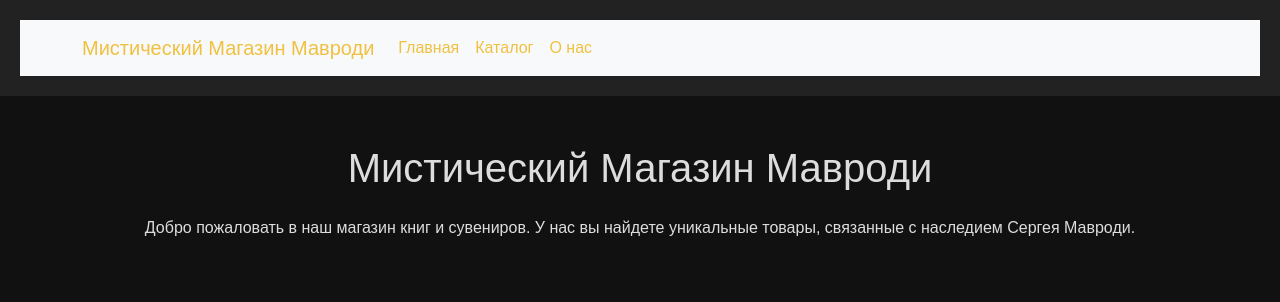
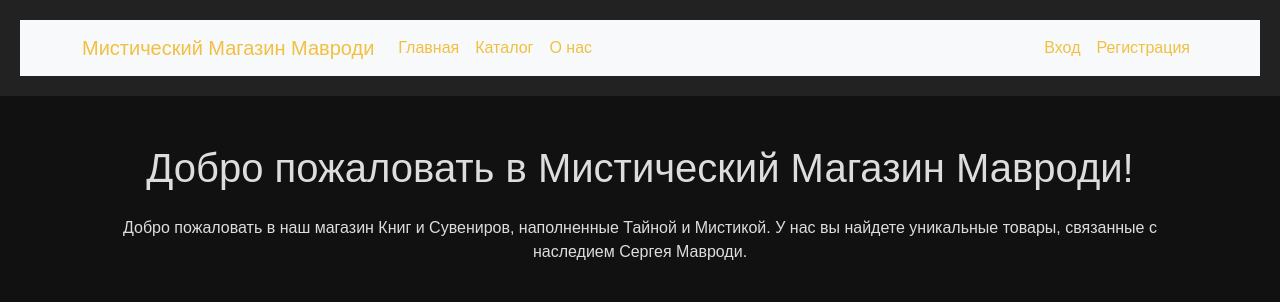
Before and after one commit to IgorStrez/g-40-shop-frontend, a React (Vite) app: page / in a window 1280 px wide. Shown: the top 302 px of the page. Built offline with nearby package versions, Linux system fonts and the light colour scheme.

Commit message:
Initial commit

```diff
--- a/src/components/Header.tsx
+++ b/src/components/Header.tsx
@@ -9,7 +9,7 @@ const Header = () => (
           <span className="navbar-toggler-icon"></span>
         </button>
         <div className="collapse navbar-collapse" id="navbarNav">
-          <ul className="navbar-nav">
+          <ul className="navbar-nav me-auto">
             <li className="nav-item">
               <Link to="/" className="nav-link">Главная</Link>
             </li>
@@ -20,6 +20,14 @@ const Header = () => (
               <Link to="/about" className="nav-link">О нас</Link>
             </li>
           </ul>
+          <ul className="navbar-nav">
+            <li className="nav-item">
+              <Link to="/login" className="nav-link">Вход</Link>
+            </li>
+            <li className="nav-item">
+              <Link to="/register" className="nav-link">Регистрация</Link>
+            </li>
+          </ul>
         </div>
       </div>
     </nav>
--- a/src/pages/HomePage.tsx
+++ b/src/pages/HomePage.tsx
@@ -7,8 +7,8 @@ const HomePage = () => {
     <Container className="mt-5">
       <Row>
         <Col>
-          <h1 className="text-center mb-4">Мистический Магазин Мавроди</h1>
-          <p className="text-center">Добро пожаловать в наш магазин книг и сувениров. У нас вы найдете уникальные товары, связанные с наследием Сергея Мавроди.</p>
+          <h1 className="text-center mb-4">Добро пожаловать в Мистический Магазин Мавроди!</h1>
+          <p className="text-center">Добро пожаловать в наш магазин Книг и Сувениров, наполненные Тайной и Мистикой. У нас вы найдете уникальные товары, связанные с наследием Сергея Мавроди.</p>
         </Col>
       </Row>
       <Row className="mt-5">
--- a/src/pages/Login.tsx
+++ b/src/pages/Login.tsx
@@ -1,17 +1,22 @@
 // src/pages/Login.tsx
-import React, { useState } from 'react';
+import { useState } from 'react';
 import { useNavigate  } from 'react-router-dom';
 
-const Login: React.FC = () => {
+const Login = () => {
   const [email, setEmail] = useState('');
   const [password, setPassword] = useState('');
   const navigate = useNavigate ();
 
-  const handleLogin = (e: React.FormEvent) => {
-    e.preventDefault();
-    // Добавьте логику для авторизации пользователя
-    // Если успешно, перенаправить пользователя на главную страницу
-    navigate('/');
+  const handleLogin = () => {
+    // Пример логики аутентификации
+    if (email === 'email' && password === 'password') {
+      // Сохранение информации о пользователе
+      localStorage.setItem('isAuthenticated', 'true');
+      // Перенаправление на главную страницу
+      navigate('/');
+    } else {
+      alert('Неправильный логин или пароль');
+    }
   };
 
   return (
--- a/src/pages/Register.tsx
+++ b/src/pages/Register.tsx
@@ -1,17 +1,34 @@
-// src/pages/Register.tsx
-import React, { useState } from 'react';
-import { useNavigate  } from 'react-router-dom';
+import { useState } from 'react';
+import { useNavigate } from 'react-router-dom';
 
-const Register: React.FC = () => {
+const Register = () => {
   const [email, setEmail] = useState('');
   const [password, setPassword] = useState('');
-  const navigate = useNavigate ();
+  const navigate = useNavigate();
 
-  const handleRegister = (e: React.FormEvent) => {
+  const handleRegister = async (e: React.FormEvent) => {
     e.preventDefault();
-    // Добавьте логику для регистрации пользователя
-    // Если успешно, перенаправить пользователя на главную страницу
-    navigate('/');
+
+    try {
+      const response = await fetch('/api/register', {
+        method: 'POST',
+        headers: {
+          'Content-Type': 'application/json',
+        },
+        body: JSON.stringify({ email, password }),
+      });
+
+      if (response.ok) {
+        // Успешная регистрация
+        navigate('/login');
+      } else {
+        // Обработка ошибки
+        alert('Ошибка регистрации');
+      }
+    } catch (error) {
+      console.error('Ошибка при регистрации:', error);
+      alert('Ошибка регистрации');
+    }
   };
 
   return (
```
